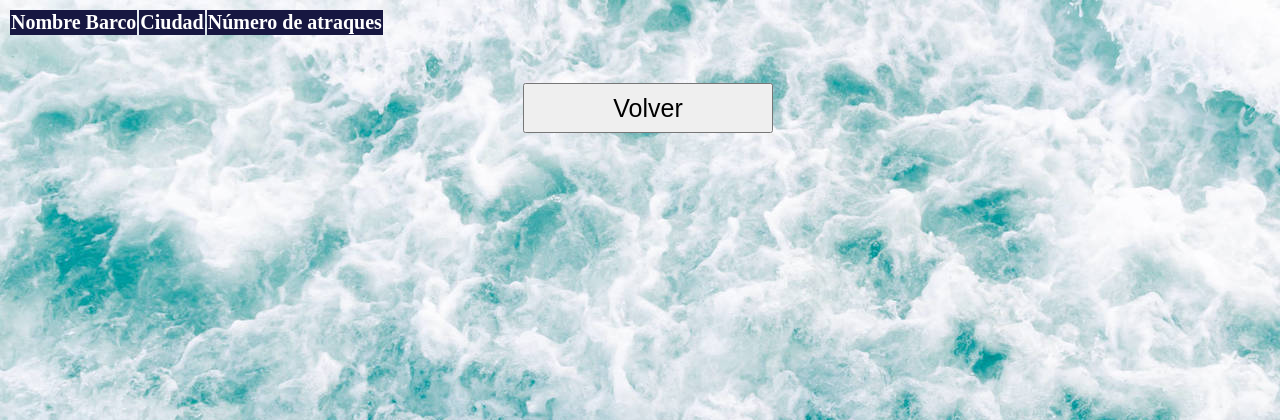
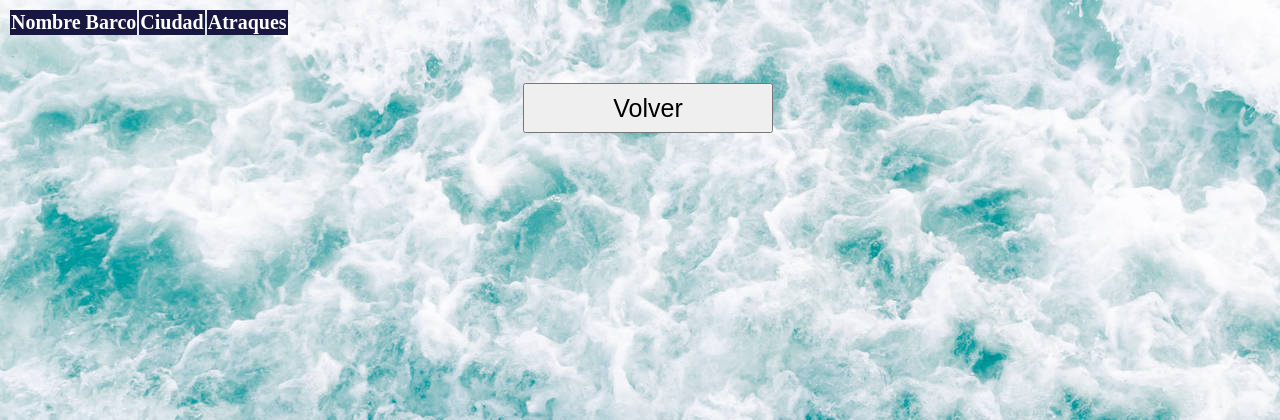
Before and after one commit to mldarquea/proyecto_BDD, a PHP site: page /consultas/consulta4_calypso.php in a window 1280 px wide. Shown: the top 420 px of the page. Run offline with PHP 8.4, Linux system fonts and the light colour scheme; data that the repository does not hold is empty; some libraries are stand-ins or nearby versions.

Commit message:
act consulta 4

```diff
--- a/Sites/consultas/consulta4_calypso.php
+++ b/Sites/consultas/consulta4_calypso.php
@@ -28,7 +28,7 @@
     <tr>
       <th>Nombre Barco</th>
       <th>Ciudad</th>
-      <th>Número de atraques</th>
+      <th>Atraques</th>
     </tr>
   <?php
 
```
